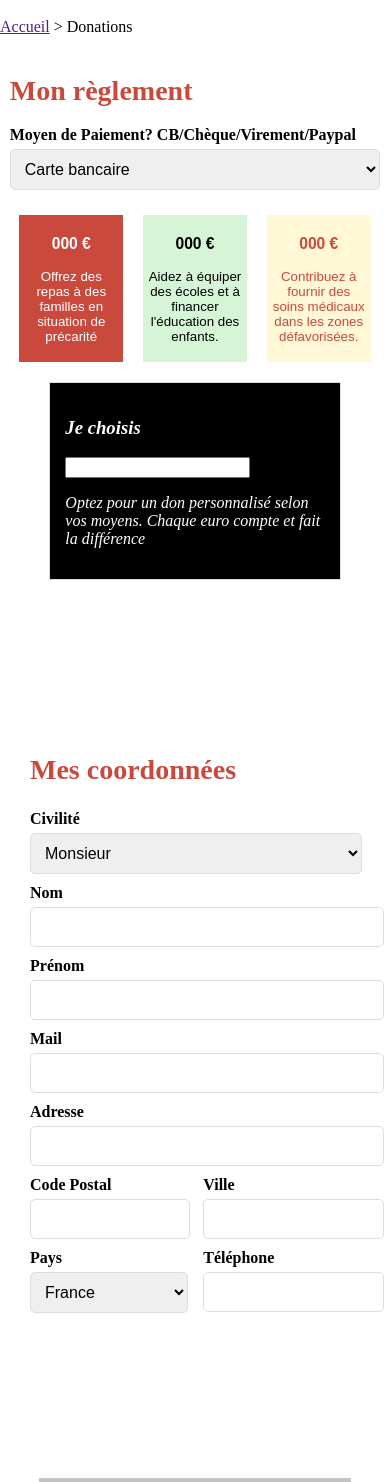
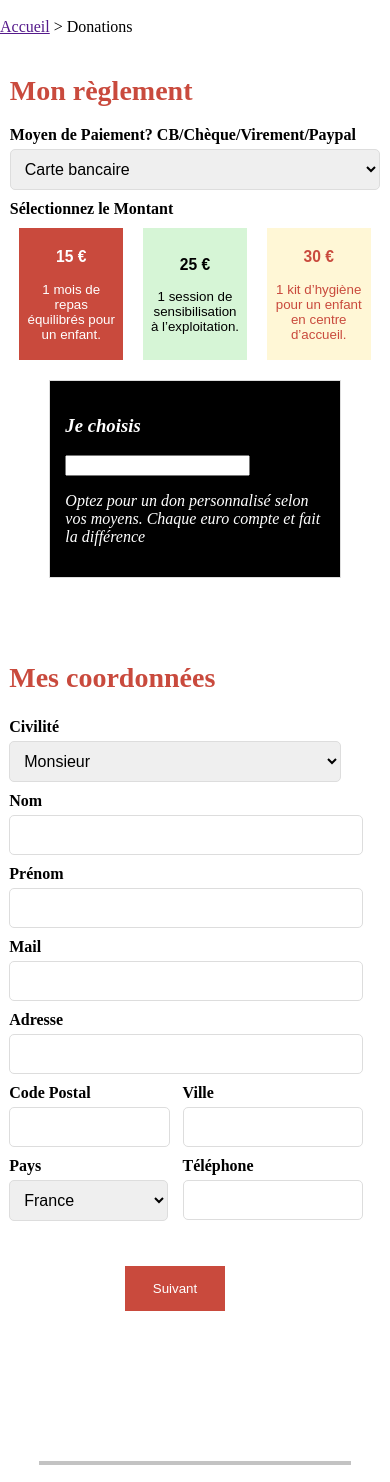
Before and after one commit to Yepipeter/don, a plain HTML site: page index.html in a window 390 px wide. Shown: the part 513-1995 px from the top of the page. Drawn offline with Linux system fonts and the light colour scheme.

Commit message:
Add files via upload

```diff
--- a/index.html
+++ b/index.html
@@ -104,6 +104,9 @@
                     <input type="tel" id="phone" name="phone" required>
                 </div>
             </div>
+            <div class="button-mobile">
+                <button type="button" class="submit-button-mobile">Suivant</button>
+            </div>
             </div>
             <div class="reglement">
                 <h1>Mon règlement</h1>
@@ -116,18 +119,20 @@
                     </select>
                 </div>
                 <div class="part2">
+                    <label for="">Sélectionnez le Montant</label>
                     <div class="payment-options">
+
                         <button class="red">
-                            <h3>000 €</h3>
-                            <p>Offrez des repas à des familles en situation de précarité</p>
+                            <h3>15 €</h3>
+                            <p>1 mois de repas équilibrés pour un enfant.</p>
                         </button>
-                        <button class="green">
-                            <h3>000 €</h3>
-                            <p>Aidez à équiper des écoles et à financer l'éducation des enfants.</p>
+                        <button class="green active">
+                            <h3>25 €</h3>
+                            <p>1 session de sensibilisation à l’exploitation.</p>
                         </button>
                         <button type="button" class="yellow">
-                            <h3>000 €</h3>
-                            <p>Contribuez à fournir des soins médicaux dans les zones défavorisées.</p>
+                            <h3>30 €</h3>
+                            <p>1 kit d’hygiène pour un enfant en centre d’accueil.</p>
                         </button>
                         <div class="choice">
                             <h3>Je choisis</h3>
@@ -137,8 +142,9 @@
                     </div>
                     <button type="button" class="submit-button">Suivant</button>
                 </div>
+            </div>
         </form>
-            </div>
+
     </div>
 </div>
 <footer style="padding-top: 90px;">
@@ -174,10 +180,10 @@
             <input type="text" placeholder="Prenom" style="padding: 10px; width: 80%; border: 1px solid #252525; border-radius: 1px;">
             <input type="text" placeholder="Nom*" style="padding: 10px; width: 80%; border: 1px solid #252525; border-radius: 1px;" required>
             <input type="email" placeholder="Email*" style="padding: 10px; width: 80%; border: 1px solid #252525; border-radius: 1px;" required>
-            <div style="display: flex; justify-content: space-between; align-items: center; width: 80%;">
+            <div style="display: flex; justify-content: space-between; align-items: center; width: 80%;" class="button-send">
                 <div style="flex: 1;">
                     <input type="checkbox" required>
-                    <label style="margin-left: 10px;">En cochant cette case, vous acceptez notre <span style="text-decoration: underline; color: #BD4E38;">Politique de confidentialité.</span></label>
+                    <label style="margin-left: 10px;display: inline;">En cochant cette case, vous acceptez notre <span style="text-decoration: underline; color: #BD4E38;">Politique de confidentialité.</span></label>
                 </div>
                 <button type="submit" style="padding: 10px 20px; font-family: Inter; font-size: 16px; background-color: #BD4E38; color: white; border: none; cursor: pointer;">Envoyer</button>
             </div>
--- a/style.css
+++ b/style.css
@@ -150,8 +150,6 @@ label {
 }
 button.red:hover, button.green:hover, button.yellow:hover {
     cursor: pointer;
-
-
 }
 .red {
     background-color: #c94a3d;
@@ -170,6 +168,12 @@ button.red:hover, button.green:hover, button.yellow:hover {
     color: #c94a3d;
     padding: 20px;
 }
+.green:hover, .yellow:hover, .red:hover {
+    background-color: #000000;
+    transform: scale(1.03);
+    color: #fff;
+  }
+
 
 .choice {
     text-align: left;
@@ -194,6 +198,10 @@ input #choice{
     padding: 15px 30px;
     cursor: pointer;
     width: 25%;
+}
+
+.submit-button-mobile{
+    visibility: hidden;
 }
 .part2{
     display: flex;
@@ -220,14 +228,16 @@ input #choice{
     }
     .reglement{
         width: 95%;
+
     }
     .part2{
-
+        align-items: flex-start;
+        gap: 0px;
     }
     .payment-options{
-
         flex-wrap: wrap;
         gap: 20px;
+        margin: 10px 0;
     }
     #payment{
         width: 100%;
@@ -249,12 +259,35 @@ input #choice{
         padding: 15px;
         width: 70%;
     }
+    .button-mobile{
+        width: 100%;
+        display: flex;
+        align-items: center;
+        justify-content: center;
+        padding: 40px 0 0 0;
+    }
     .submit-button{
         width: 50%;
         visibility: hidden;
+        padding: 0;
+    }
+    .submit-button-mobile{
+        visibility: visible;
+        width: 50%;
+        background-color: #c94a3d;
+        color: #fff;
+        border: none;
+        padding: 15px 15px;
+        cursor: pointer;
+        width: 30%;
     }
     .form1{
         width: 85%;
+       margin: 0 40px 0 0;
+    }
+    .button-send{
+        flex-direction: column;
+        gap: 15px;
     }
     .footer1{
         padding: 5px 0px;
```
